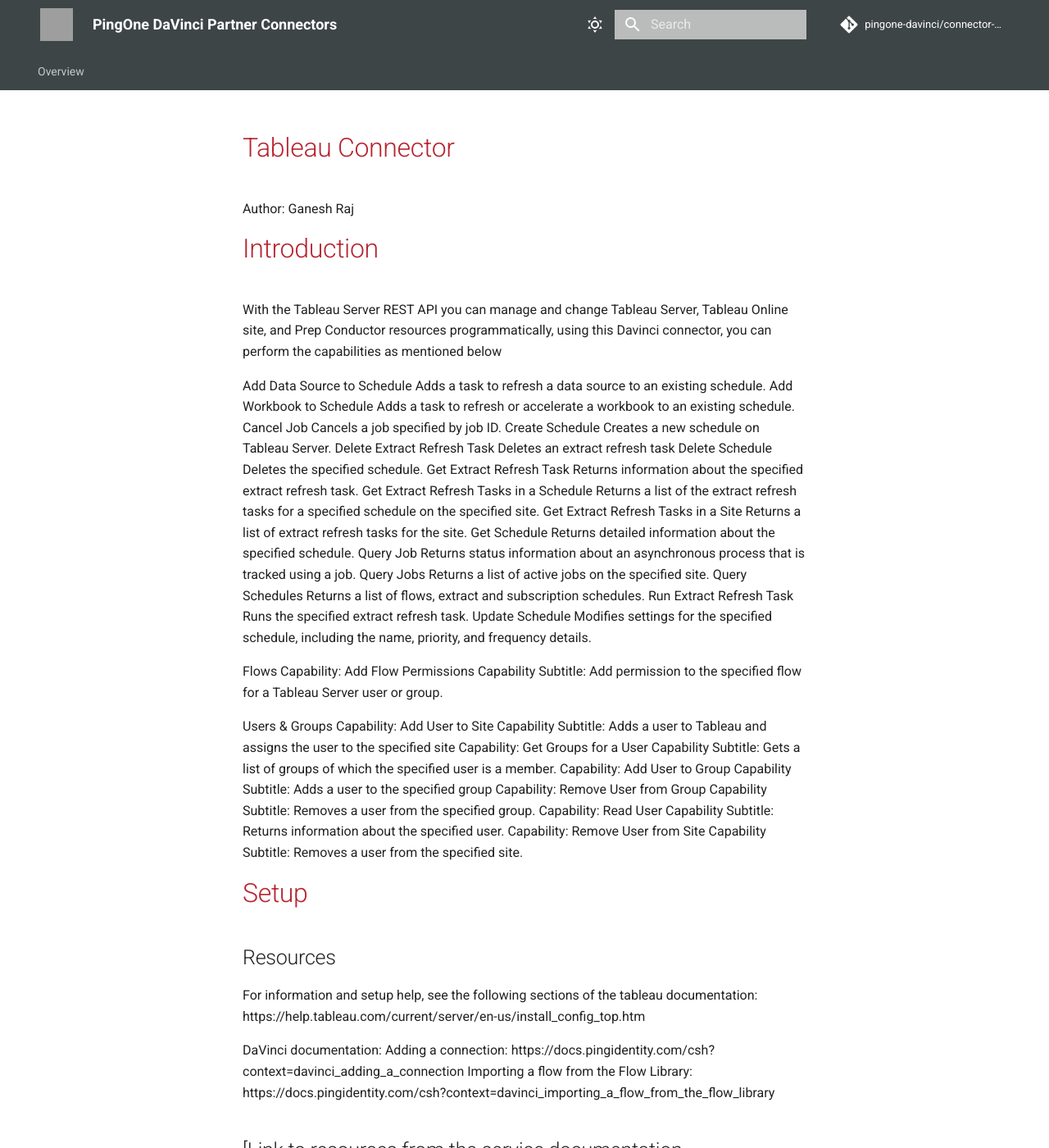
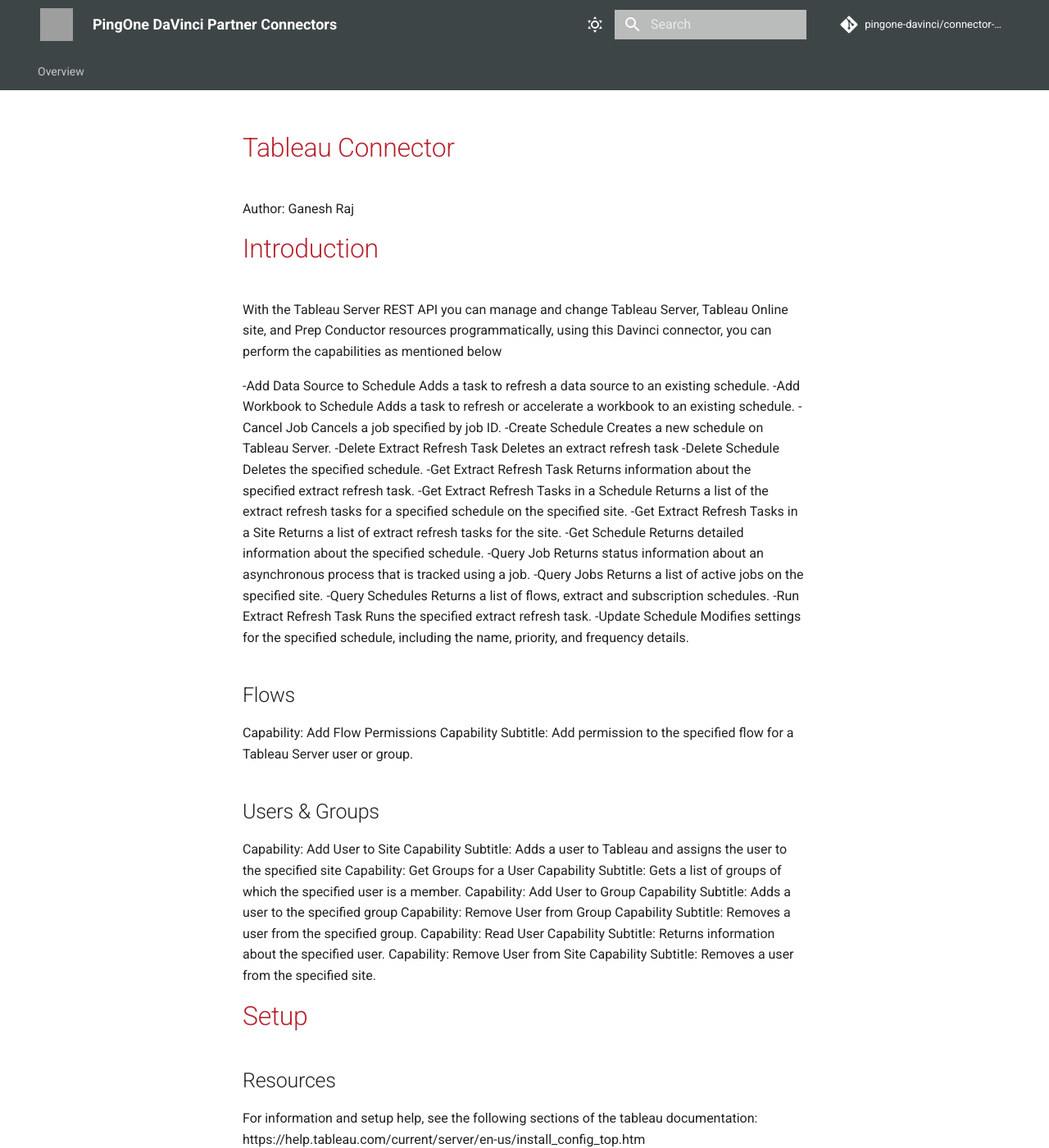
Before and after one commit to pingone-davinci/documentation, an MkDocs documentation site: the page built from docs/tableau/README.md, in a window 1280 px wide and 1400 px high. Shown: the whole window at 82% size. Built offline with MkDocs 1.6.1 and Material for MkDocs 9.7.7, drawn with Linux system fonts in a browser that asks for light colours; comment, search, counter and statistics services are not loaded; grey boxes are pictures that could not be loaded.

```diff
--- a/docs/tableau/README.md
+++ b/docs/tableau/README.md
@@ -6,28 +6,28 @@ Author: Ganesh Raj
 
 With the Tableau Server REST API you can manage and change Tableau Server, Tableau Online site, and Prep Conductor resources programmatically, using this Davinci connector, you can perform the capabilities as mentioned below
 
-Add Data Source to Schedule    Adds a task to refresh a data source to an existing schedule.
-Add Workbook to Schedule    Adds a task to refresh or accelerate a workbook to an existing schedule.
-Cancel Job    Cancels a job specified by job ID.
-Create Schedule    Creates a new schedule on Tableau Server.
-Delete Extract Refresh Task    Deletes an extract refresh task
-Delete Schedule    Deletes the specified schedule.
-Get Extract Refresh Task    Returns information about the specified extract refresh task.
-Get Extract Refresh Tasks in a Schedule    Returns a list of the extract refresh tasks for a specified schedule on the specified site.
-Get Extract Refresh Tasks in a Site    Returns a list of extract refresh tasks for the site.
-Get Schedule    Returns detailed information about the specified schedule.
-Query Job    Returns status information about an asynchronous process that is tracked using a job.
-Query Jobs    Returns a list of active jobs on the specified site.
-Query Schedules    Returns a list of flows, extract and subscription schedules.
-Run Extract Refresh Task    Runs the specified extract refresh task.
-Update Schedule    Modifies settings for the specified schedule, including the name, priority, and frequency details.
+-Add Data Source to Schedule    Adds a task to refresh a data source to an existing schedule.
+-Add Workbook to Schedule    Adds a task to refresh or accelerate a workbook to an existing schedule.
+-Cancel Job    Cancels a job specified by job ID.
+-Create Schedule    Creates a new schedule on Tableau Server.
+-Delete Extract Refresh Task    Deletes an extract refresh task
+-Delete Schedule    Deletes the specified schedule.
+-Get Extract Refresh Task    Returns information about the specified extract refresh task.
+-Get Extract Refresh Tasks in a Schedule    Returns a list of the extract refresh tasks for a specified schedule on the specified site.
+-Get Extract Refresh Tasks in a Site    Returns a list of extract refresh tasks for the site.
+-Get Schedule    Returns detailed information about the specified schedule.
+-Query Job    Returns status information about an asynchronous process that is tracked using a job.
+-Query Jobs    Returns a list of active jobs on the specified site.
+-Query Schedules    Returns a list of flows, extract and subscription schedules.
+-Run Extract Refresh Task    Runs the specified extract refresh task.
+-Update Schedule    Modifies settings for the specified schedule, including the name, priority, and frequency details.
 
-Flows
+## Flows
 Capability: Add Flow Permissions
 Capability Subtitle: Add permission to the specified flow for a Tableau Server user or group.
 
 
-Users & Groups
+## Users & Groups
 Capability: Add User to Site
 Capability Subtitle:  Adds a user to Tableau and assigns the user to the specified site
 Capability: Get Groups for a User
```
